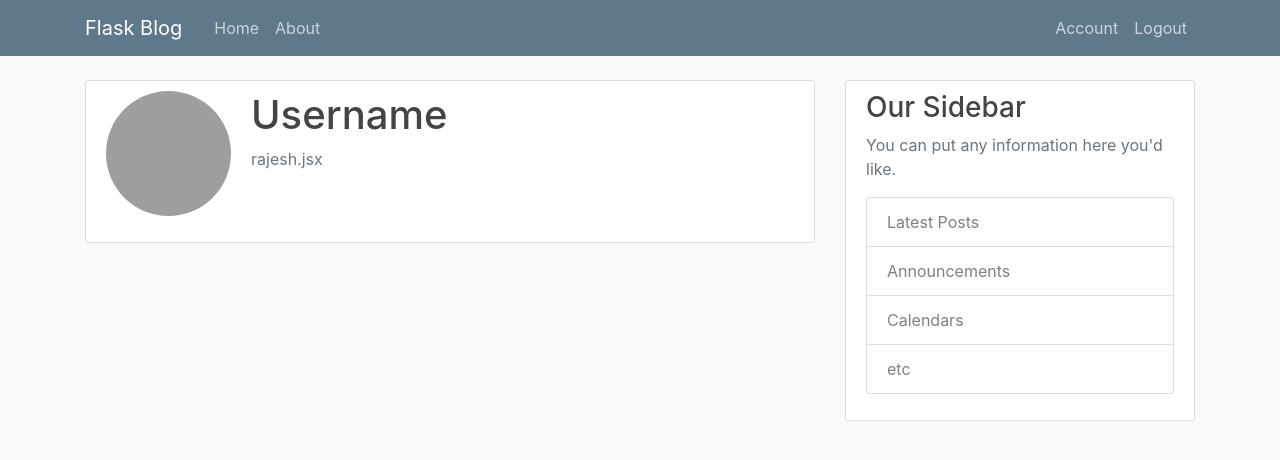
After one commit to rajeshcskumar/flask-blog, a Flask app: page /account in a window 1280 px wide. The commit adds this page. Shown: the top 460 px of the page. Run offline with Flask 3, Linux system fonts and the light colour scheme; a user stored in the database is signed in; grey boxes are pictures that could not be loaded.

Commit message:
logout and auth middleware

```diff
--- a/flaskblog/__init__.py
+++ b/flaskblog/__init__.py
@@ -8,5 +8,7 @@ app.config['SQLALCHEMY_DATABASE_URI'] = 'sqlite:///site.db'
 db = SQLAlchemy(app)
 bcrypt = Bcrypt(app)
 login_manager = LoginManager(app)
+login_manager.login_view = 'login'
+login_manager.login_message_category = 'info'
 
 from flaskblog import routes
--- a/flaskblog/routes.py
+++ b/flaskblog/routes.py
@@ -1,8 +1,8 @@
-from flask import render_template, url_for, flash, redirect
+from flask import render_template, url_for, flash, redirect, request
 from flaskblog.forms import RegistrationForm, LoginForm
 from flaskblog import app, db, bcrypt
 from flaskblog.models import User, Post
-from flask_login import login_user
+from flask_login import login_user, current_user, logout_user, login_required
 
 posts = [
     {
@@ -30,6 +30,8 @@ def about():
 
 @app.route("/register", methods=['GET', 'POST'])
 def register():
+    if current_user.is_authenticated:
+        return redirect(url_for('home'))
     form = RegistrationForm()
     if form.validate_on_submit():
         hashed_password = bcrypt.generate_password_hash(form.password.data).decode('utf-8')
@@ -42,12 +44,27 @@ def register():
 
 @app.route("/login", methods=['GET', 'POST'])
 def login():
+    if current_user.is_authenticated:
+        return redirect(url_for('home'))
     form = LoginForm()
     if form.validate_on_submit():
         user = User.query.filter_by(email=form.email.data).first()
         if user and bcrypt.check_password_hash(user.password, form.password.data):
             login_user(user, remember=form.remember.data)
-            return redirect(url_for('home'))
+            next_page = request.args.get('next')
+            return redirect(next_page) if next_page else redirect(url_for('home'))
         else:
             flash('Login Unsuccessful. Please check email and password', 'danger')
     return render_template('login.html', title='Login', form=form)
+
+
+@app.route("/logout")
+def logout():
+    logout_user()
+    return redirect(url_for('home'))
+
+
+@app.route("/account")
+@login_required
+def account():
+    return render_template('account.html', title='Account')
--- /dev/null
+++ b/flaskblog/templates/account.html
@@ -0,0 +1,12 @@
+{% extends "layout.html" %}
+{% block content %}
+<div class="content-section">
+    <div class="media">
+      <img class="rounded-circle account-img" src="userimage.jpg">
+      <div class="media-body">
+        <h2 class="account-heading">Username</h2>
+        <p class="text-secondary">{{ current_user.username }}</p>
+      </div>
+    </div>
+  </div>
+{% endblock content %}
--- a/flaskblog/templates/layout.html
+++ b/flaskblog/templates/layout.html
@@ -27,8 +27,13 @@
               </div>
               <!-- Navbar Right Side -->
               <div class="navbar-nav">
-                <a class="nav-item nav-link" href="{{ url_for('login') }}">Login</a>
-                <a class="nav-item nav-link" href="{{ url_for('register') }}">Register</a>
+                {% if current_user.is_authenticated %}
+                  <a class="nav-item nav-link" href="{{ url_for('account') }}">Account</a>
+                  <a class="nav-item nav-link" href="{{ url_for('logout') }}">Logout</a>
+                {% else %}
+                  <a class="nav-item nav-link" href="{{ url_for('login') }}">Login</a>
+                  <a class="nav-item nav-link" href="{{ url_for('register') }}">Register</a>
+                {% endif %}
               </div>
             </div>
           </div>
```
